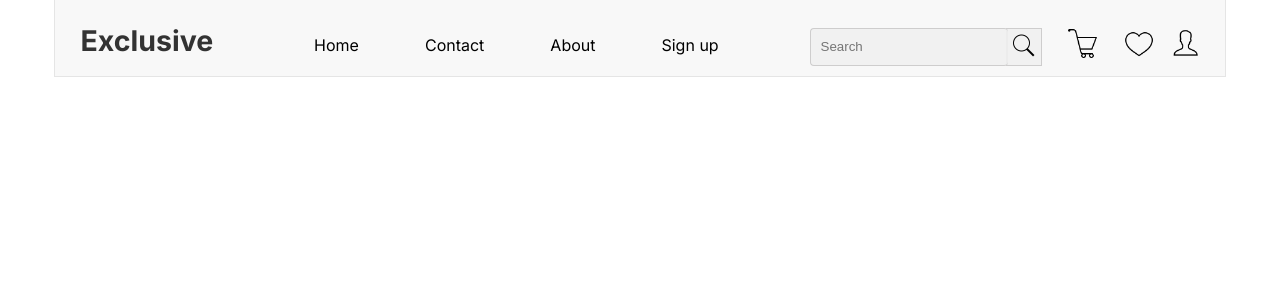
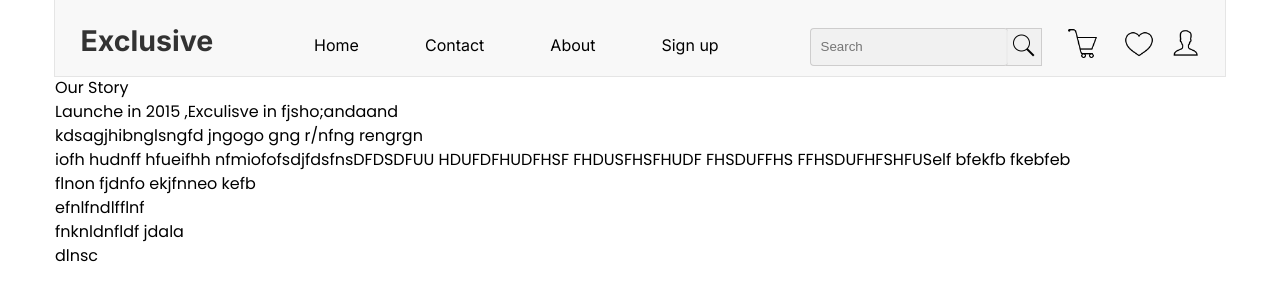
Before and after one commit to Abdurrehman211/Exclusive.app, a React (Create React App) app in the folder client/: page /About in a window 1280 px wide. Shown: the top 300 px of the page. Built offline with nearby package versions, Linux system fonts and the light colour scheme.

Commit message:
add About component and integrate it into the routing

```diff
--- a/client/src/App.js
+++ b/client/src/App.js
@@ -13,6 +13,7 @@ import Admin from './components/Admin';
 import Logout from './components/Logout';
 import TawkToChat from './components/TawkToChat';
 import Contact from './components/Contact';
+import About from './components/About';
 import Accessibilityprovider from './components/context/Accessibility';
 
 function App() {
@@ -24,6 +25,7 @@ function App() {
     <header>
       <Navigation />
 
+
     </header>
     <Routes>
       <Route path='/' element={<Landing />} />
@@ -34,6 +36,7 @@ function App() {
       <Route path='/admin' element={<Admin />}  />
       <Route path='/Logout' element={<Logout />} />
       <Route path='/Contact' element={<Contact/>}/>
+      <Route path='/About' element={<About/>}/>
       </Routes>
     <ToastContainer
     position='top-right'
--- a/client/src/components/About.js
+++ b/client/src/components/About.js
@@ -2,13 +2,19 @@ import React from 'react';
 import './about.css';
 function About ()
 {
+    return (
     <>
-    <div className="class1">
-        <h> Our Story</h>
-        <p> Launche in 2015 ,Exculisve in fjsho;andaand <br/> kdsagjhibnglsngfd jngogo gng r/nfng rengrgn <br/>iofh hudnff hfueifhh nfelf bfekfb fkebfeb</p>
-        <p> flnon fjdnfo ekjfnneo kefb <br/> efnlfndlfflnf <br/> fnknldnfldf jdala </p>
+    <div className="about">
+        <h id="ab1" > Our Story</h>
+        <p id='ab2'> Launche in 2015 ,Exculisve in fjsho;andaand <br/> kdsagjhibnglsngfd jngogo gng r/nfng rengrgn <br/>iofh hudnff hfueifhh nfmiofofsdjfdsfnsDFDSDFUU HDUFDFHUDFHSF FHDUSFHSFHUDF FHSDUFFHS FFHSDUFHFSHFUSelf bfekfb fkebfeb</p>
+        <p id='ab3'> flnon fjdnfo ekjfnneo kefb <br/> efnlfndlfflnf <br/> fnknldnfldf jdala </p>
+
+    </div>
+    <div className='about1'>
+        dlnsc
 
     </div>
     </>
+    )
 }
  export default About;
```
